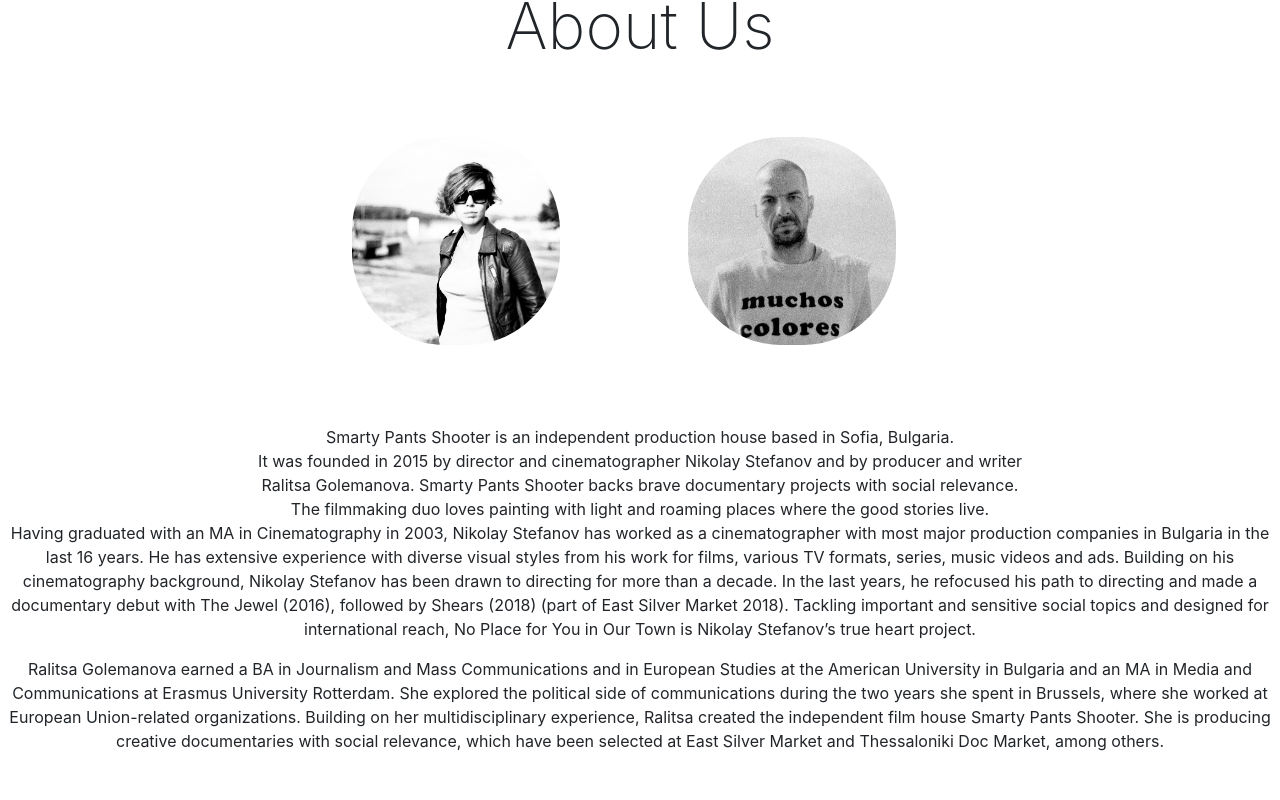
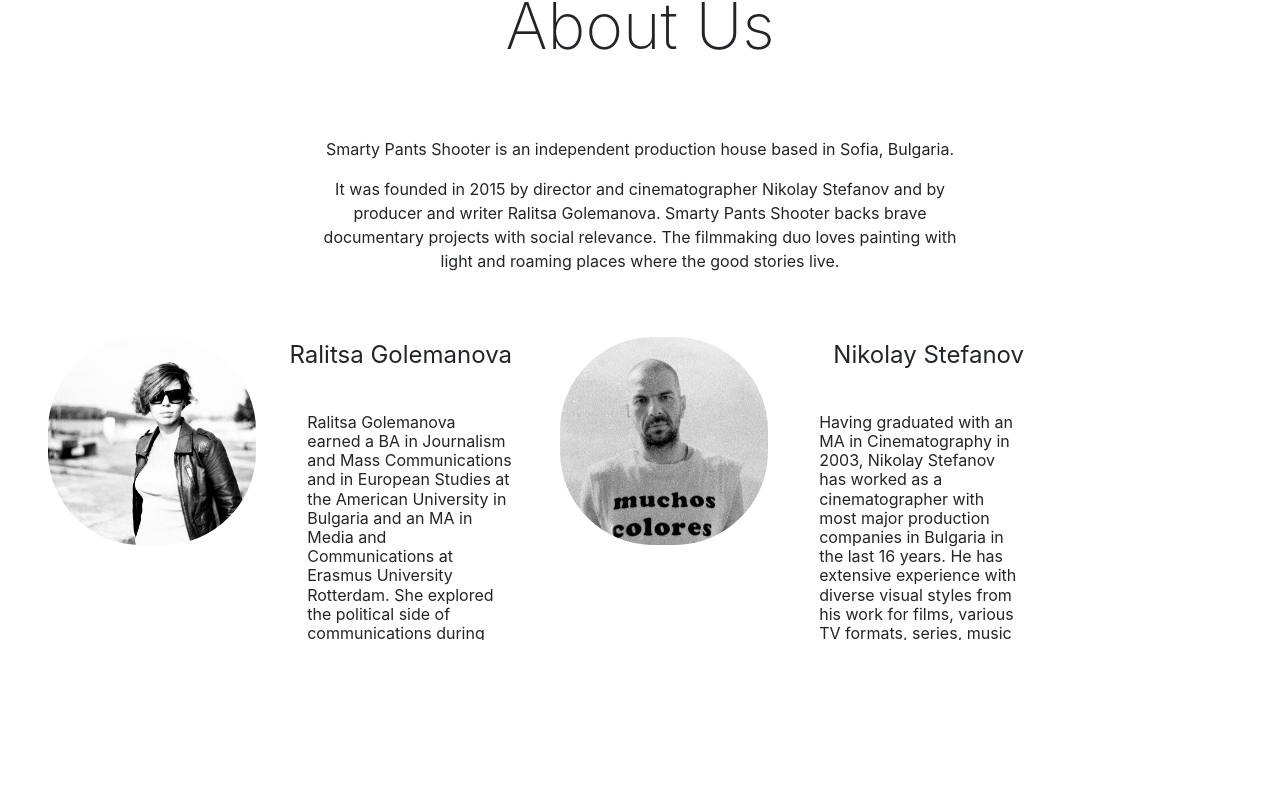
Before and after one commit to IvoObr/shartypants, a React (Create React App) app: page / in a window 1280 px wide. Shown: the part 2892-3692 px from the top of the page. Built offline with nearby package versions, Linux system fonts and the light colour scheme; a web font is replaced by a local one.

Commit message:
about photos

```diff
--- a/src/components/about.js
+++ b/src/components/about.js
@@ -8,16 +8,25 @@ export default class About extends React.Component {
         return (
             <div id="aboutScreen" className="screen">
                 <h1 id="about" className="header">About Us</h1>
-                <div>
-                    <span>
-                        <img className="photo" src={rali} alt="rali" />
-                        <img className="photo" src={niki} alt="niki" />
-                    </span>
+                <div className="">
                     <p className="textCol">{about.text.p1}</p>
                     <p className="textCol">{about.text.p2}</p>
-                    <p className="textCol">{about.text.p3}</p>
-                    <p>{about.text.niki}</p>
-                    <p>{about.text.rali}</p>
+                </div>
+                <div className="people">
+                    <div className="aboutCol">
+                        <img className="photo" src={rali} alt="rali" />
+                        <div className="cen">
+                            <p className="name">Ralitsa Golemanova</p>
+                            <p className="h2sm">{about.text.rali}</p>
+                        </div>
+                    </div>
+                    <div className="aboutCol">
+                        <img className="photo" src={niki} alt="niki" />
+                        <div className="cen">
+                            <p className="name">Nikolay Stefanov</p>
+                            <p className="h2sm">{about.text.niki}</p>
+                        </div>
+                    </div>
                 </div>
             </div>
         );
--- a/src/content/about.js
+++ b/src/content/about.js
@@ -2,8 +2,8 @@ export const about = {
     text: {
         p1: `Smarty Pants Shooter is an independent production house based in Sofia, Bulgaria.`,
         p2: `It was founded in 2015 by director and cinematographer Nikolay Stefanov
-        and by producer and writer Ralitsa Golemanova. Smarty Pants Shooter backs brave documentary projects with social relevance. `,
-        p3: `The filmmaking duo loves painting with light and roaming places where the good stories live.`,
+        and by producer and writer Ralitsa Golemanova. Smarty Pants Shooter backs brave documentary projects with social relevance.
+        The filmmaking duo loves painting with light and roaming places where the good stories live.`,
         niki: `Having graduated with an MA in Cinematography in 2003, Nikolay Stefanov has worked as a cinematographer with most major production companies in Bulgaria in the last 16 years. He has extensive experience with diverse visual styles from his work for films, various TV formats, series, music videos and ads. Building on his cinematography background, Nikolay Stefanov has been drawn to directing for more than a decade. In the last years, he refocused his path to directing and made a documentary debut with The Jewel (2016), followed by Shears (2018) (part of East Silver Market 2018). Tackling important and sensitive social topics and designed for international reach, No Place for You in Our Town is Nikolay Stefanov’s true heart project.`,
         rali: `Ralitsa Golemanova earned a BA in Journalism and Mass Communications and in European Studies at the American University in Bulgaria and an MA in Media and Communications at Erasmus University Rotterdam. She explored the political side of communications during the two years she spent in Brussels, where she worked at European Union-related organizations. Building on her multidisciplinary experience, Ralitsa created the independent film house Smarty Pants Shooter. She is producing creative documentaries with social relevance, which have been selected at East Silver Market and Thessaloniki Doc Market, among others.`
     },
--- a/src/css/about.css
+++ b/src/css/about.css
@@ -1,6 +1,48 @@
 .textCol {
     margin: auto;
-    max-width: 50em;
+    max-width: 50%;
+    padding-bottom: 1em;
+}
+
+.aboutCol {
+    margin: auto;
+    float: left;
+    width: 40%;
+    height: 40%;
+}
+
+.people {
+    margin-top: 3em;
+}
+
+.h2sm {
+    text-align: left;
+    float: right;
+    display: block;
+    display: -webkit-box;
+    max-width: calc(40%);
+    height: 14.2em;
+    margin: 0 auto;
+    font-size: 1em;
+    line-height: 1.2em;
+    -webkit-line-clamp: 20;
+    -webkit-box-orient: vertical;
+    overflow: hidden;
+    text-overflow: ellipsis;
+}
+
+.cen {
+    text-align: right;
+}
+
+.name {
+    margin-right: 0;
+    padding-bottom: 1em;
+    font-size: 1.5em;
+    /* margin: 0 auto; */
+    text-align: right;
+
+
 }
 
 #about {
@@ -13,9 +55,11 @@
 }
 
 .photo {
-    margin: 0 5em 5em 3em;
+    margin: 0 0 5em 3em;
     width: 13em;
     height: 13em;
     border-radius: 45%;
     object-fit: cover;
+    float: left;
+    margin-right: 2em;
 }
--- a/src/css/contact.css
+++ b/src/css/contact.css
@@ -17,5 +17,5 @@
 }
 
 .bottom-content {
-    margin-top: 5em;
+    margin-top: 2em;
 }
```
